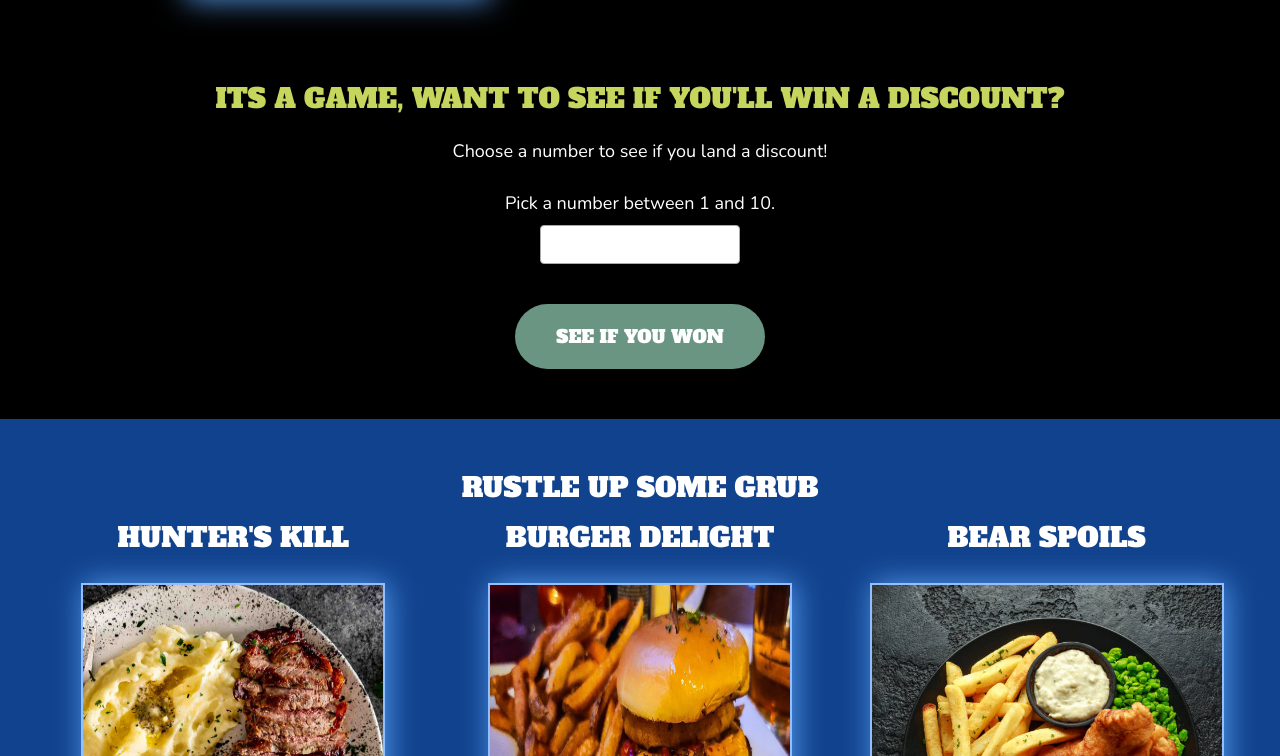
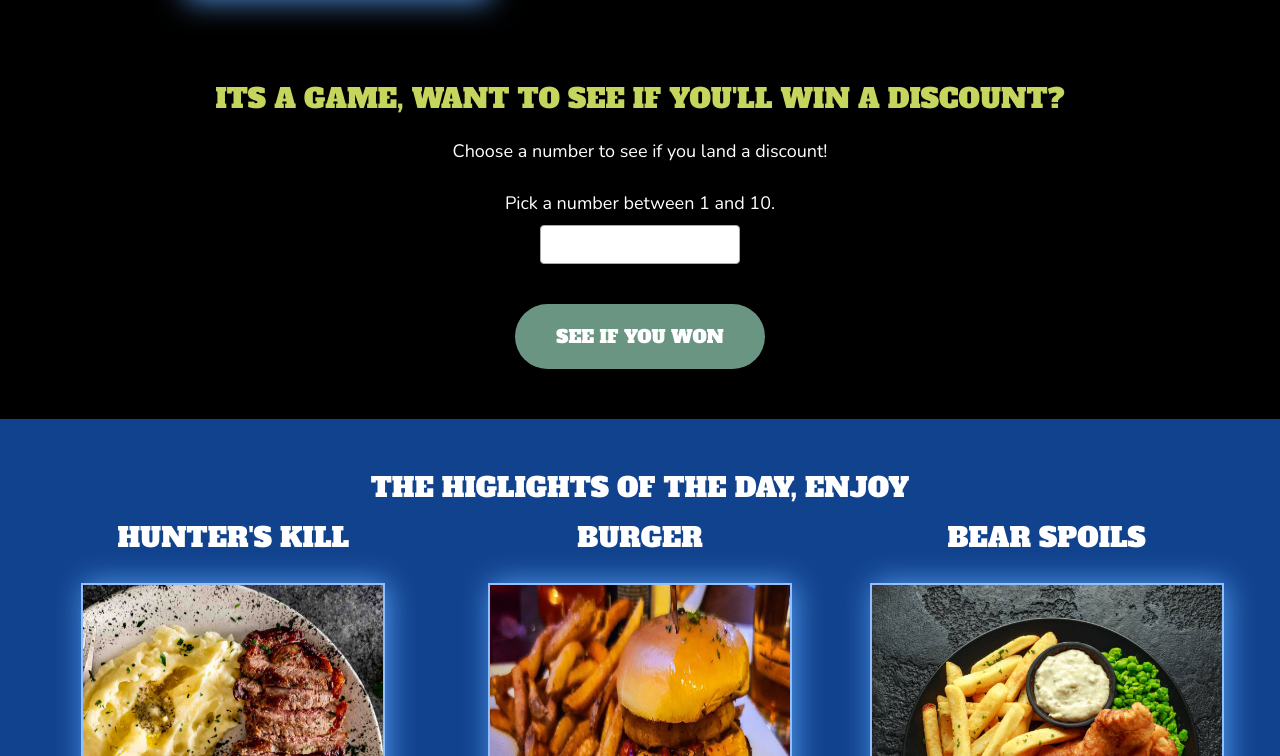
Before and after one commit to Regnal-Shrestha/finalProjectGIT417, a plain HTML site: page index.html in a window 1280 px wide. Shown: the part 1158-1914 px from the top of the page. Drawn offline with nearby package versions, Linux system fonts and the light colour scheme.

Commit message:
Update index.html

```diff
--- a/index.html
+++ b/index.html
@@ -31,7 +31,7 @@
         <img src="images/daft-yank-960x300.jpg" alt="Main page image with a beer glass as the background." class="headerImage">
 
         <section id="about">
-            <h2 class="tagline">Get ready to have a wild night out!</h2>
+            <h2 class="tagline">Get ready for a night out!</h2>
         </section>
 
         <main>
@@ -63,7 +63,7 @@
             </section>
 
             <section class="grub" id="grub">
-                <h2>Rustle Up Some Grub</h2>
+                <h2>The higlights of the day, enjoy</h2>
                     <section class="section1">
                         <h3>Hunter's Kill</h3>
                         <img src="images/steak-and-potatoes.jpg" alt="an arial view of a plate of mashed potatoes and rare steak." width="450" height="450">
@@ -71,7 +71,7 @@
                     </section>
 
                     <section class="section2">
-                        <h3>Burger Delight</h3>
+                        <h3>Burger</h3>
                         <img src="images/Burger.jpg" alt="A warm cheeseburger with a side of fries and sea salt for flavoring." width="450" height="450">
                         <p>A burger with perfect ratio of lean meat to fat ground beef with a slice of gouda cheese, bacon, pickles and many other addons you can choose from. Comes with a side of fries and your choice of dipping sauce.</p>
                     </section>
```
